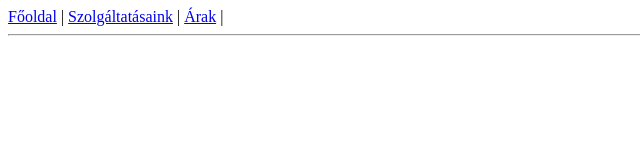
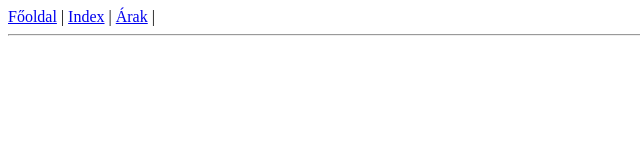
Before and after one commit to AndorDavid/projekt-4, a plain HTML site: page index.html in a window 1280 px wide. Shown: the whole page, without its empty margins (0-640 px from the left). Drawn offline with Linux system fonts and the light colour scheme.

Commit message:
index a cím

```diff
--- a/index.html
+++ b/index.html
@@ -9,7 +9,7 @@
 
 <body>
 	<a href="index.html">Főoldal</a> |
-	<a href="szolgaltatasaink.html">Szolgáltatásaink</a> |
+	<a href="szolgaltatasaink.html">Index</a> |
 	<a href="arak.html">Árak</a> |
 	<hr>
 </body>
```
